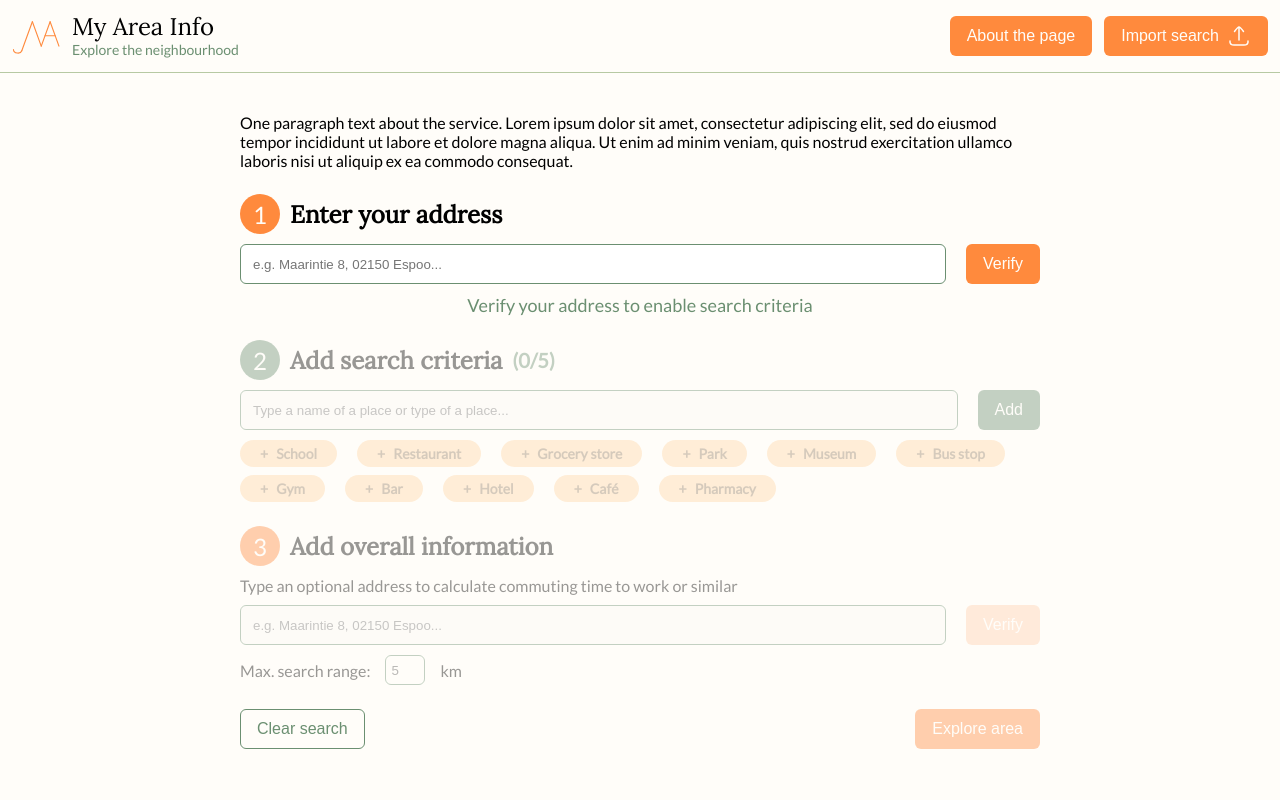
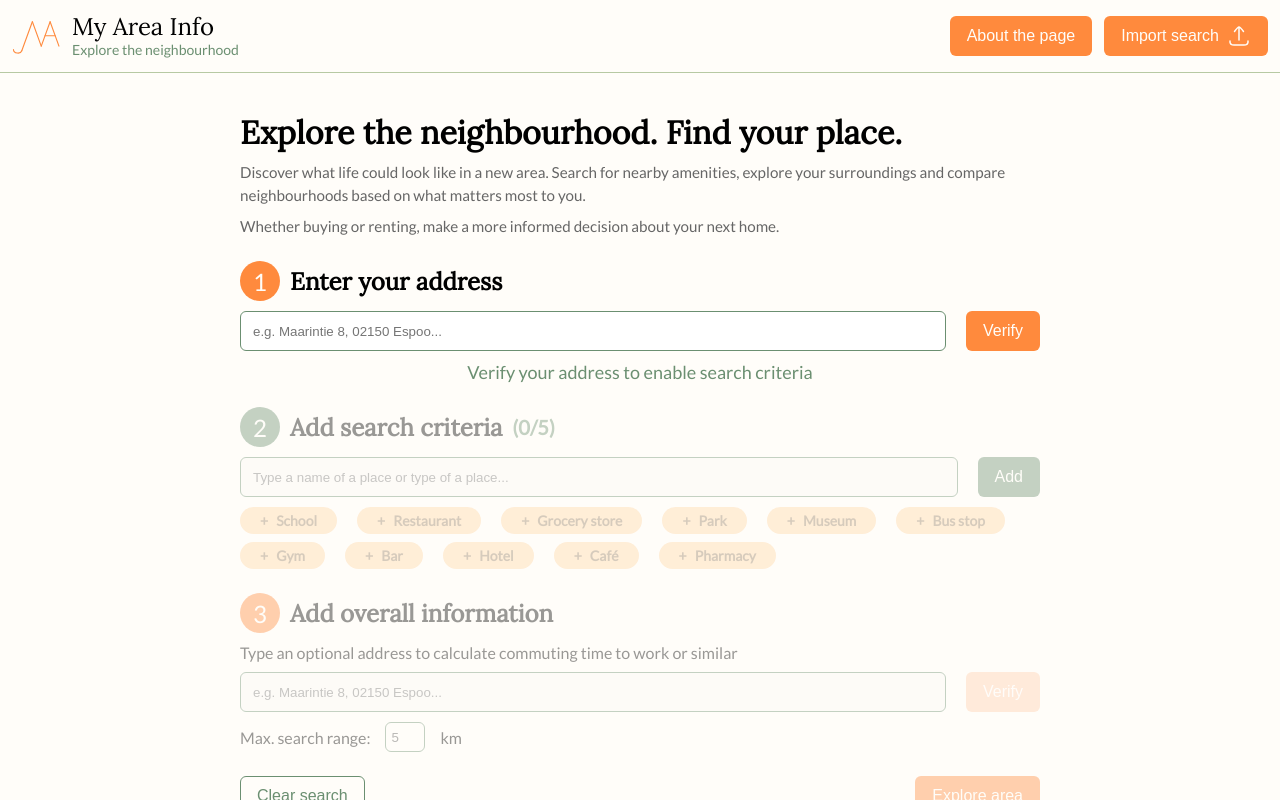
Before and after one commit to Kilppar1/my-area-info, a Next.js app: page / in a window 1280 px wide. Built offline with nearby package versions, Linux system fonts and the light colour scheme.

Commit message:
Improve landing page introduction

```diff
--- a/src/app/page.tsx
+++ b/src/app/page.tsx
@@ -247,15 +247,23 @@ export default function Home() {
       action();
     }
   };
-
+  // Display the introductory heading and description above the search form
   return (
     <main>
-      <p>
-        One paragraph text about the service. Lorem ipsum dolor sit amet,
-        consectetur adipiscing elit, sed do eiusmod tempor incididunt ut labore
-        et dolore magna aliqua. Ut enim ad minim veniam, quis nostrud
-        exercitation ullamco laboris nisi ut aliquip ex ea commodo consequat.
-      </p>
+      <div className="intro-text-section">
+        <h1>Explore the neighbourhood. Find your place.</h1>
+
+        <p>
+          Discover what life could look like in a new area. Search for nearby
+          amenities, explore your surroundings and compare neighbourhoods based
+          on what matters most to you.
+        </p>
+
+        <p>
+          Whether buying or renting, make a more informed decision about your
+          next home.
+        </p>
+      </div>
       {loading ? (
         <p>Loading form...</p>
       ) : (
--- a/src/app/styles/globals.css
+++ b/src/app/styles/globals.css
@@ -47,7 +47,12 @@ body {
 }
 
 /* Shared heading styles */
-h1, h2, h3, h4, h5, h6 {
+h1,
+h2,
+h3,
+h4,
+h5,
+h6 {
   font-family: var(--font-title);
   color: #000;
   font-weight: 600;
@@ -76,6 +81,26 @@ main {
   gap: 24px;
 }
 
+/* Home page introduction */
+.intro-text-section {
+  display: flex;
+  flex-direction: column;
+  gap: 8px;
+}
+
+.intro-text-section h1 {
+  font-size: 2rem;
+  line-height: 1.25;
+  font-weight: 600;
+}
+
+.intro-text-section p {
+  font-size: 0.95rem;
+  line-height: 1.5;
+  color: var(--text-secondary);
+}
+
+/* Responsive layout */
 @media (max-width: 600px) {
   main {
     padding: 48px 24px;
```
